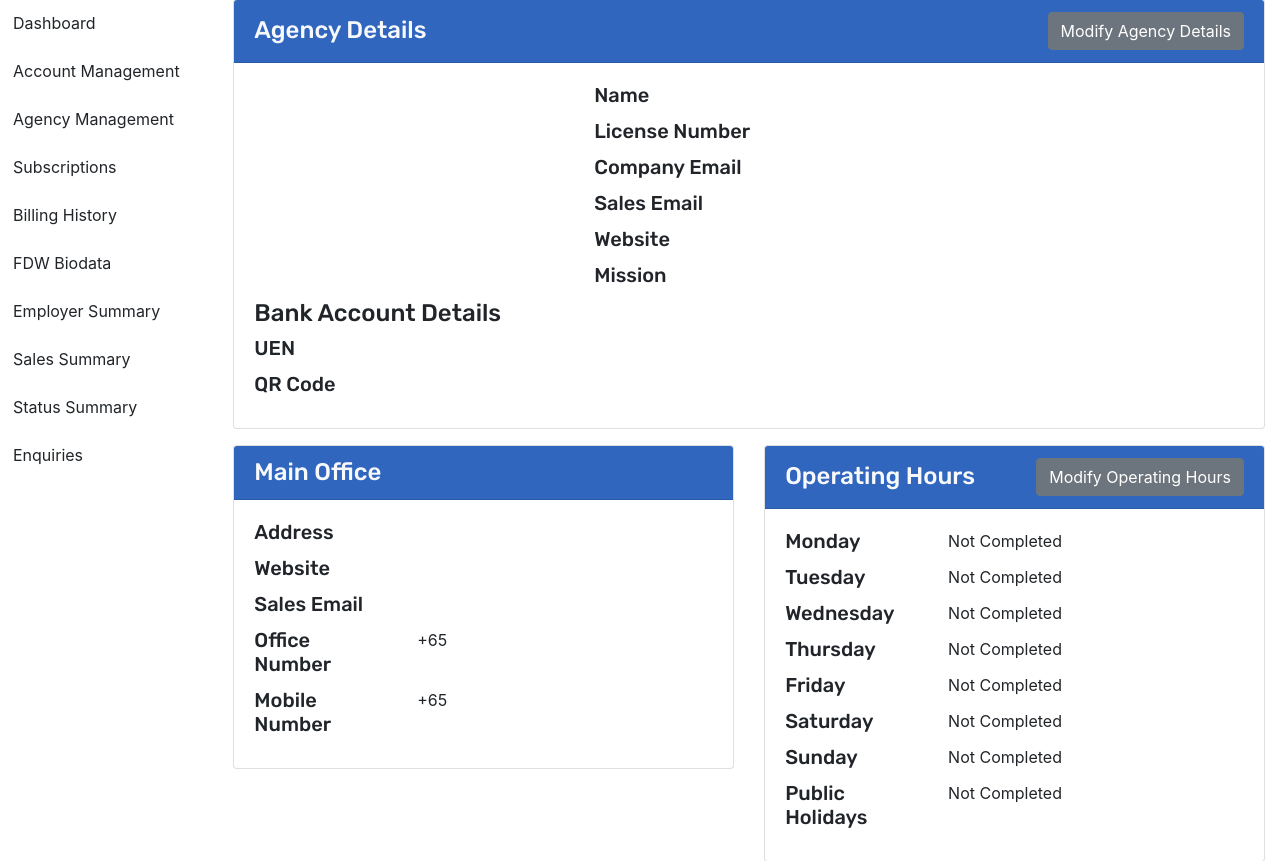
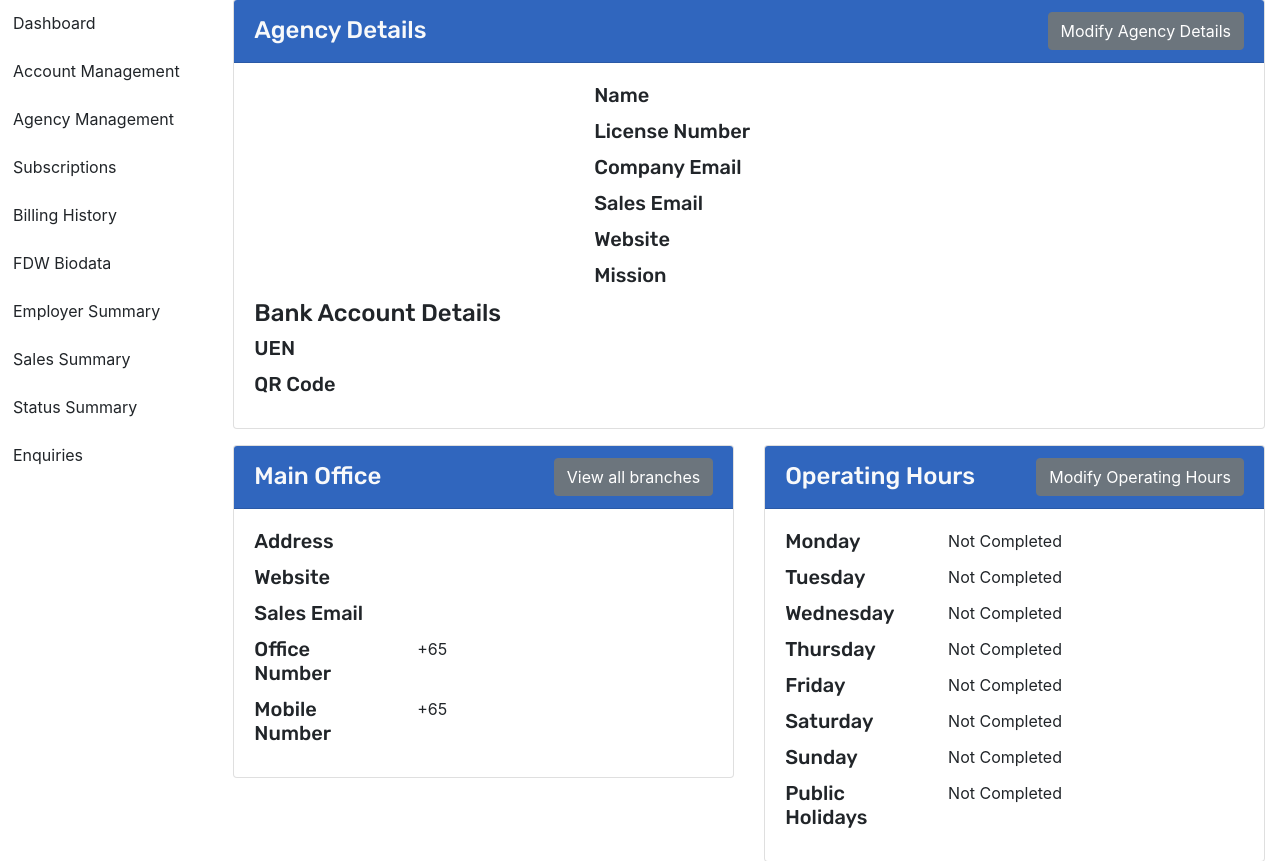
Before and after one commit to johnbenedictyan/Online-Helper-Website, a Django app: template dashboard/templates/detail/dashboard-agency-detail.html in a window 1280 px wide. Shown: the part 90-951 px from the top of the page. Run offline with Django 3.2, Linux system fonts and the light colour scheme; the template is opened without the code that fills it, so the values that code supplies are empty; some libraries are stand-ins or nearby versions.

Commit message:
Edited the dashboard agency detail html page.

```diff
--- a/dashboard/templates/detail/dashboard-agency-detail.html
+++ b/dashboard/templates/detail/dashboard-agency-detail.html
@@ -97,7 +97,8 @@
         <div class="col-md-6">
             <div class="card">
                 <div class="card-header bg-primary1 text-light">
-                    <h4 class="mb-0">Main Office</h4>
+                    <h4 class="my-1 d-inline-block">Main Office</h4>
+                    <a href="{% url 'dashboard_branches_list' %}" class="btn btn-secondary float-right">View all branches</a>
                 </div>
                 <div class="card-body">
                     <div class="row">
```
